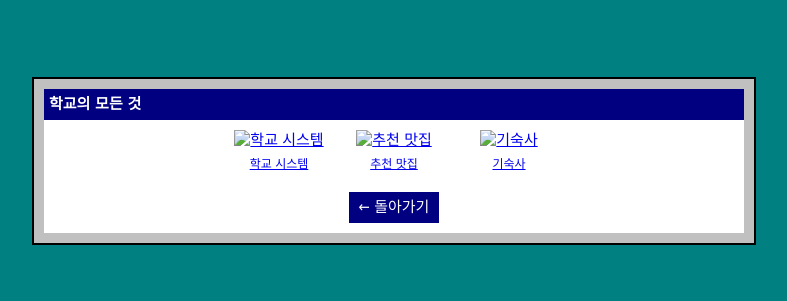
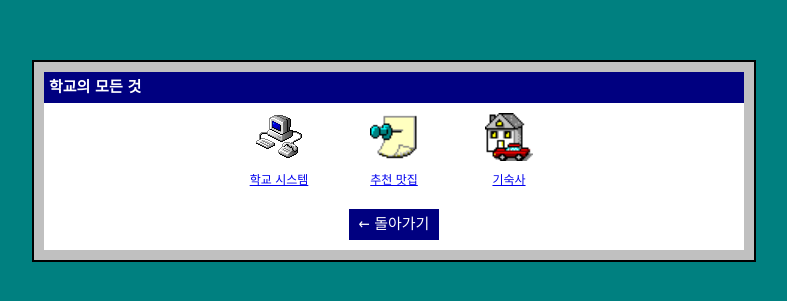
Before and after one commit to sumvacaxion/AllAboutSNUCOMM26, a plain HTML site: page school.html in a window 1280 px wide. Shown: the part 259-560 px from the top of the page, without its empty margins (246-1033 px from the left). Drawn offline with Linux system fonts and the light colour scheme.

Commit message:
Update school.html

```diff
--- a/school.html
+++ b/school.html
@@ -15,21 +15,21 @@
 
                 <div class="icon">
                     <a href="#">
-                        <img src="./icons/system.png" alt="학교 시스템">
+                        <img src="./system.png" alt="학교 시스템">
                         <div class="label">학교 시스템</div>
                     </a>
                 </div>
 
                 <div class="icon">
                     <a href="#">
-                        <img src="./icons/yum.png" alt="추천 맛집">
+                        <img src="./yum.png" alt="추천 맛집">
                         <div class="label">추천 맛집</div>
                     </a>
                 </div>
 
                 <div class="icon">
                     <a href="#">
-                        <img src="./icons/dorm.png" alt="기숙사">
+                        <img src="./dorm.png" alt="기숙사">
                         <div class="label">기숙사</div>
                     </a>
                 </div>
```
